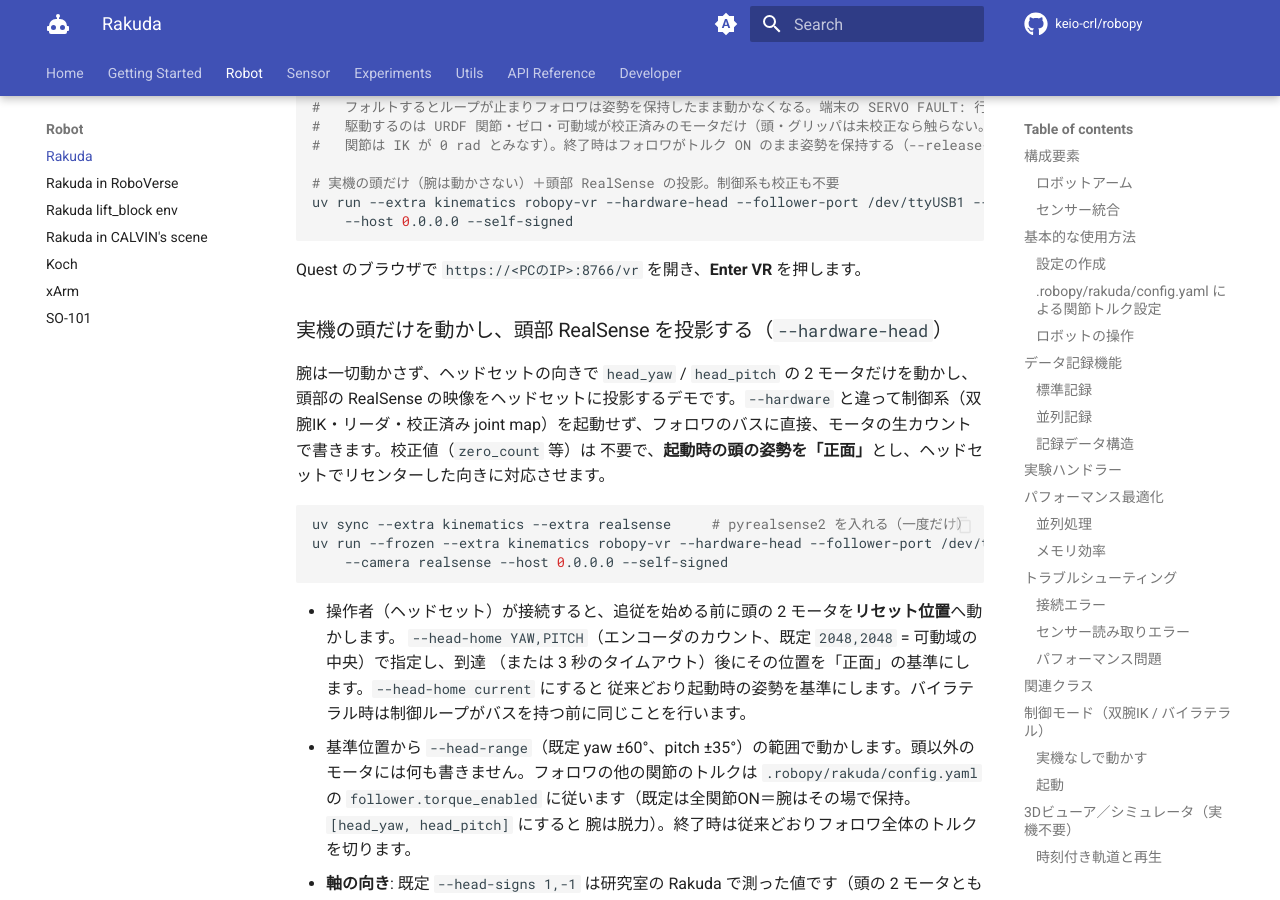
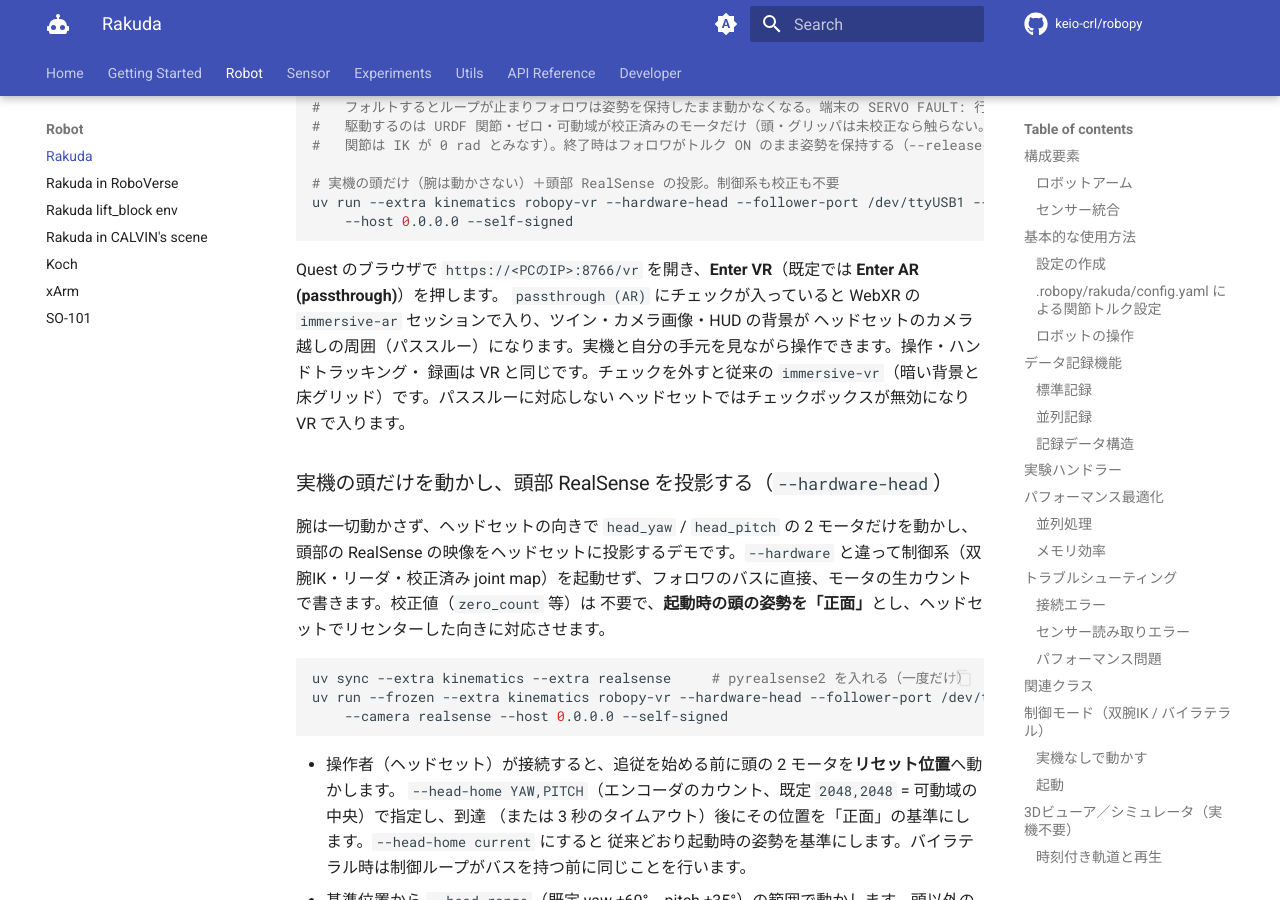
Before and after one commit to keio-crl/robopy, an MkDocs documentation site: the page built from docs/robots/rakuda.md, in a window 1280 px wide and 900 px high, scrolled down 15960 px. Built offline with MkDocs 1.6.1 and Material for MkDocs 9.7.7, drawn with Linux system fonts in a browser that asks for light colours; comment, search, counter and statistics services are not loaded; the version menu is left out.

Commit message:
feat(vr): passthrough AR sessions
With 'passthrough (AR)' ticked (the default where the headset supports it)
the page enters an immersive-ar session: the room is seen through the
headset's cameras behind the twin, the camera image and the HUD, so the
operator sees the real robot and their own hands while driving.  The
renderer is created with an alpha channel, the background and floor grid are
dropped for the session and restored after it; a headset without
immersive-ar gets plain VR as before.

Co-Authored-By: Claude Fable 5.1 <noreply@anthropic.com>

````diff
--- a/docs/robots/rakuda.md
+++ b/docs/robots/rakuda.md
@@ -555,7 +555,11 @@ uv run --extra kinematics robopy-vr --hardware-head --follower-port /dev/ttyUSB1
     --host 0.0.0.0 --self-signed
 ```
 
-Quest のブラウザで `https://<PCのIP>:8766/vr` を開き、**Enter VR** を押します。
+Quest のブラウザで `https://<PCのIP>:8766/vr` を開き、**Enter VR**（既定では **Enter AR (passthrough)**）を押します。
+`passthrough (AR)` にチェックが入っていると WebXR の `immersive-ar` セッションで入り、ツイン・カメラ画像・HUD の背景が
+ヘッドセットのカメラ越しの周囲（パススルー）になります。実機と自分の手元を見ながら操作できます。操作・ハンドトラッキング・
+録画は VR と同じです。チェックを外すと従来の `immersive-vr`（暗い背景と床グリッド）です。パススルーに対応しない
+ヘッドセットではチェックボックスが無効になり VR で入ります。
 
 ### 実機の頭だけを動かし、頭部 RealSense を投影する（`--hardware-head`） {: #vr-head-only }
 
--- a/src/robopy/vr/static/vr.html
+++ b/src/robopy/vr/static/vr.html
@@ -40,6 +40,7 @@
 
 <div id="vr-bar">
   <button id="enter-vr" class="primary" disabled title="Start an immersive WebXR session (needs a headset and a secure context)">Enter VR</button>
+  <label title="immersive-ar: the room is seen through the headset's cameras behind the twin, the camera image and the HUD (Quest Browser supports it)"><input type="checkbox" id="passthrough" checked> passthrough (AR)</label>
   <button id="preview" title="Drive the head from this window's camera; no headset needed">Desktop preview</button>
   <button id="recenter" title="Take the current headset direction as the robot's front (also: click both thumbsticks, pinch thumb and middle finger on both hands, or hold both hands open with the palms away)">Re-centre</button>
   <label><input type="checkbox" id="head-on" checked> head</label>
````
Also changed, not shown: src/robopy/vr/static/vr.js (+52 -8 lines).
